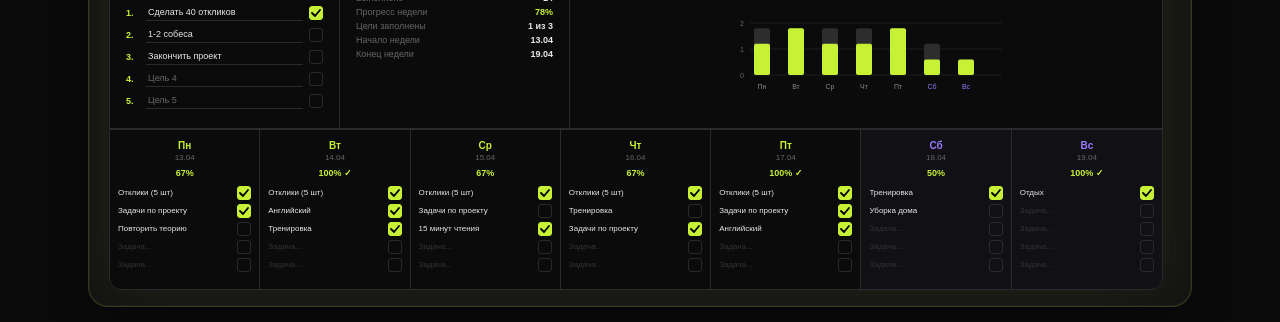
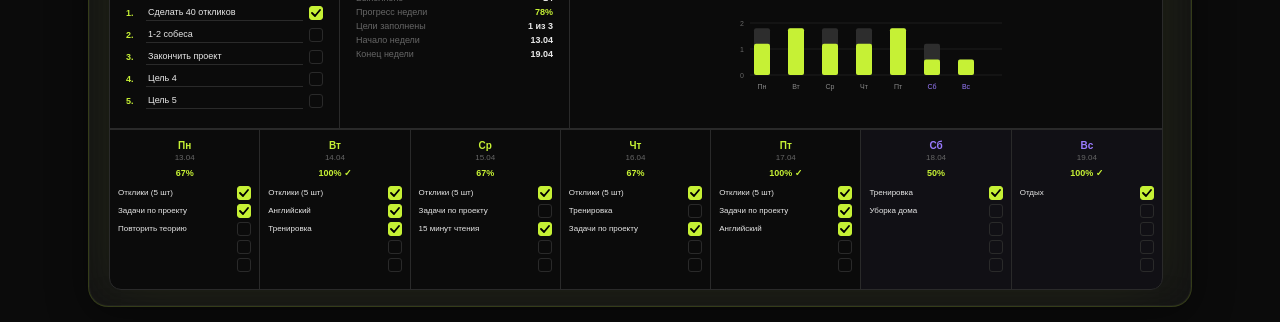
Before and after one commit to Yaroslav-Chertov/structura, a Next.js app: page / in a window 1280 px wide. Shown: the part 612-934 px from the top of the page. Built offline with nearby package versions, Linux system fonts and the light colour scheme.

Commit message:
fix plannerdemo

```diff
--- a/src/components/PlannerDemo/PlannerDemo.tsx
+++ b/src/components/PlannerDemo/PlannerDemo.tsx
@@ -392,27 +392,10 @@ export default function PlannerDemo() {
     });
   }, []);
 
-  const setTaskText = useCallback((day: DayKey, idx: number, text: string) => {
-    setState((s) => {
-      const tasks = {
-        ...s.tasks,
-        [day]: s.tasks[day].map((t, i) => (i === idx ? { ...t, text } : t)),
-      };
-      return { ...s, tasks };
-    });
-  }, []);
-
   const toggleGoal = useCallback((idx: number) => {
     setState((s) => {
       const weekGoalsDone = s.weekGoalsDone.map((d, i) => (i === idx ? !d : d));
       return { ...s, weekGoalsDone };
-    });
-  }, []);
-
-  const setGoalText = useCallback((idx: number, text: string) => {
-    setState((s) => {
-      const weekGoals = s.weekGoals.map((g, i) => (i === idx ? text : g));
-      return { ...s, weekGoals };
     });
   }, []);
 
@@ -421,13 +404,6 @@ export default function PlannerDemo() {
       const habits = s.habits.map((h, i) =>
         i === hIdx ? { ...h, days: { ...h.days, [day]: !h.days[day] } } : h,
       );
-      return { ...s, habits };
-    });
-  }, []);
-
-  const setHabitName = useCallback((hIdx: number, name: string) => {
-    setState((s) => {
-      const habits = s.habits.map((h, i) => (i === hIdx ? { ...h, name } : h));
       return { ...s, habits };
     });
   }, []);
@@ -488,12 +464,9 @@ export default function PlannerDemo() {
               {state.weekGoals.map((g, i) => (
                 <div key={i} className={styles.goalRow}>
                   <span className={styles.goalNum}>{i + 1}.</span>
-                  <input
-                    className={styles.goalInput}
-                    value={g}
-                    onChange={(e) => setGoalText(i, e.target.value)}
-                    placeholder={`Цель ${i + 1}`}
-                  />
+                  <span className={styles.goalInput}>
+                    {g || `Цель ${i + 1}`}
+                  </span>
                   <Checkbox
                     checked={state.weekGoalsDone[i]}
                     onChange={() => toggleGoal(i)}
@@ -547,12 +520,7 @@ export default function PlannerDemo() {
                   </div>
                   {state.tasks[day].map((task, i) => (
                     <div key={i} className={styles.taskRow}>
-                      <input
-                        className={styles.taskInput}
-                        value={task.text}
-                        onChange={(e) => setTaskText(day, i, e.target.value)}
-                        placeholder="Задача..."
-                      />
+                      <span className={styles.taskInput}>{task.text}</span>
                       <Checkbox
                         checked={task.done}
                         onChange={() => toggleTask(day, i)}
@@ -611,22 +579,8 @@ export default function PlannerDemo() {
                     onChange={(v) => updateDiary(day, "mood", v)}
                     className={e.mood !== "Нейтрально" ? styles.moodGood : ""}
                   />
-                  <input
-                    className={styles.diaryInput}
-                    value={e.thoughts}
-                    onChange={(ev) =>
-                      updateDiary(day, "thoughts", ev.target.value)
-                    }
-                    placeholder="Мысли..."
-                  />
-                  <input
-                    className={styles.diaryInput}
-                    value={e.positives}
-                    onChange={(ev) =>
-                      updateDiary(day, "positives", ev.target.value)
-                    }
-                    placeholder="Позитивные моменты..."
-                  />
+                  <span className={styles.diaryInput}>{e.thoughts}</span>
+                  <span className={styles.diaryInput}>{e.positives}</span>
                 </div>
               );
             })}
@@ -654,12 +608,9 @@ export default function PlannerDemo() {
               const pct = getHabitPercent(habit.days);
               return (
                 <div key={hi} className={styles.habitRow}>
-                  <input
-                    className={styles.habitNameInput}
-                    value={habit.name}
-                    onChange={(e) => setHabitName(hi, e.target.value)}
-                    placeholder="Привычка..."
-                  />
+                  <span className={styles.habitNameInput}>
+                    {habit.name || "Привычка..."}
+                  </span>
                   {DAYS.map((day) => (
                     <span key={day} className={styles.habitCell}>
                       <Checkbox
```
